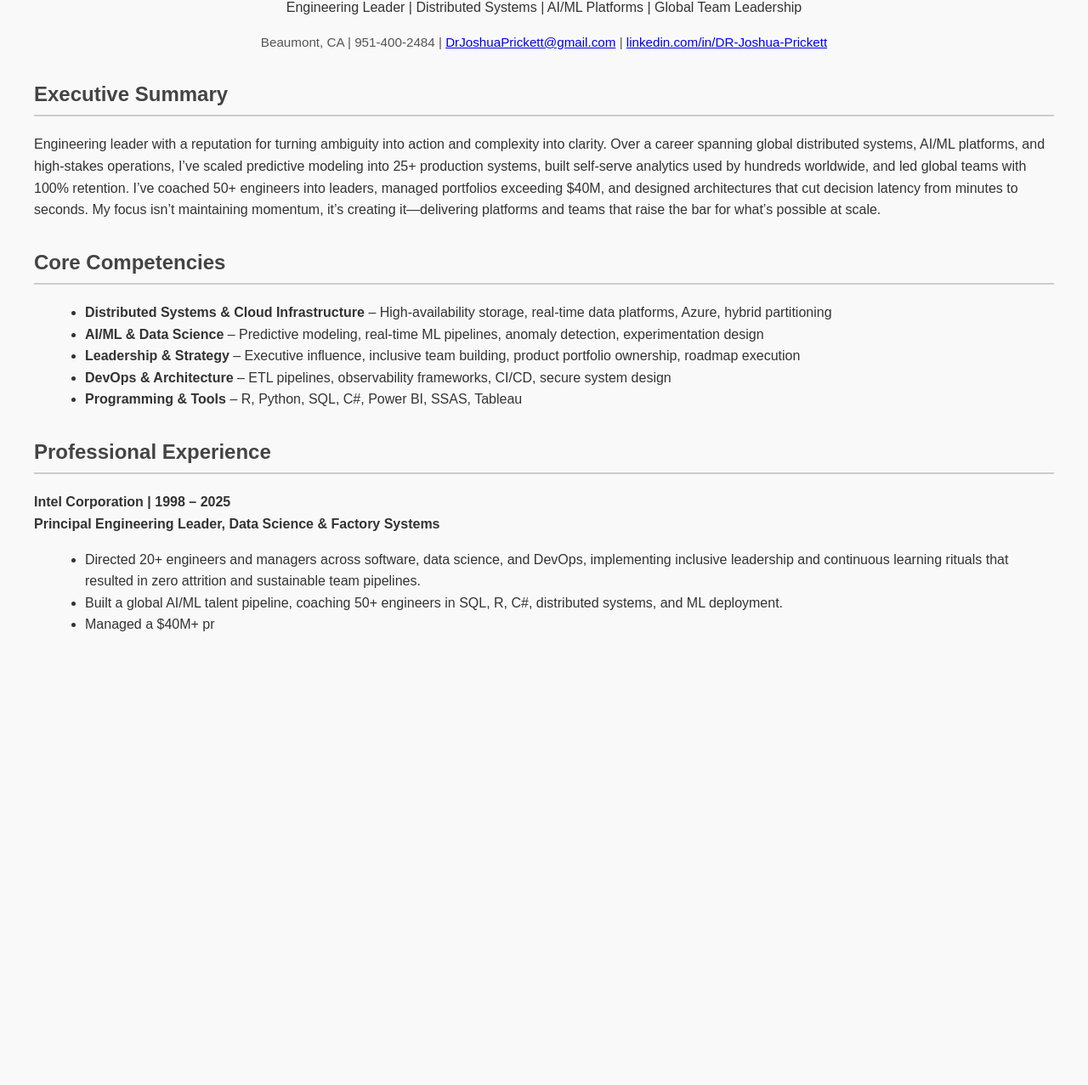
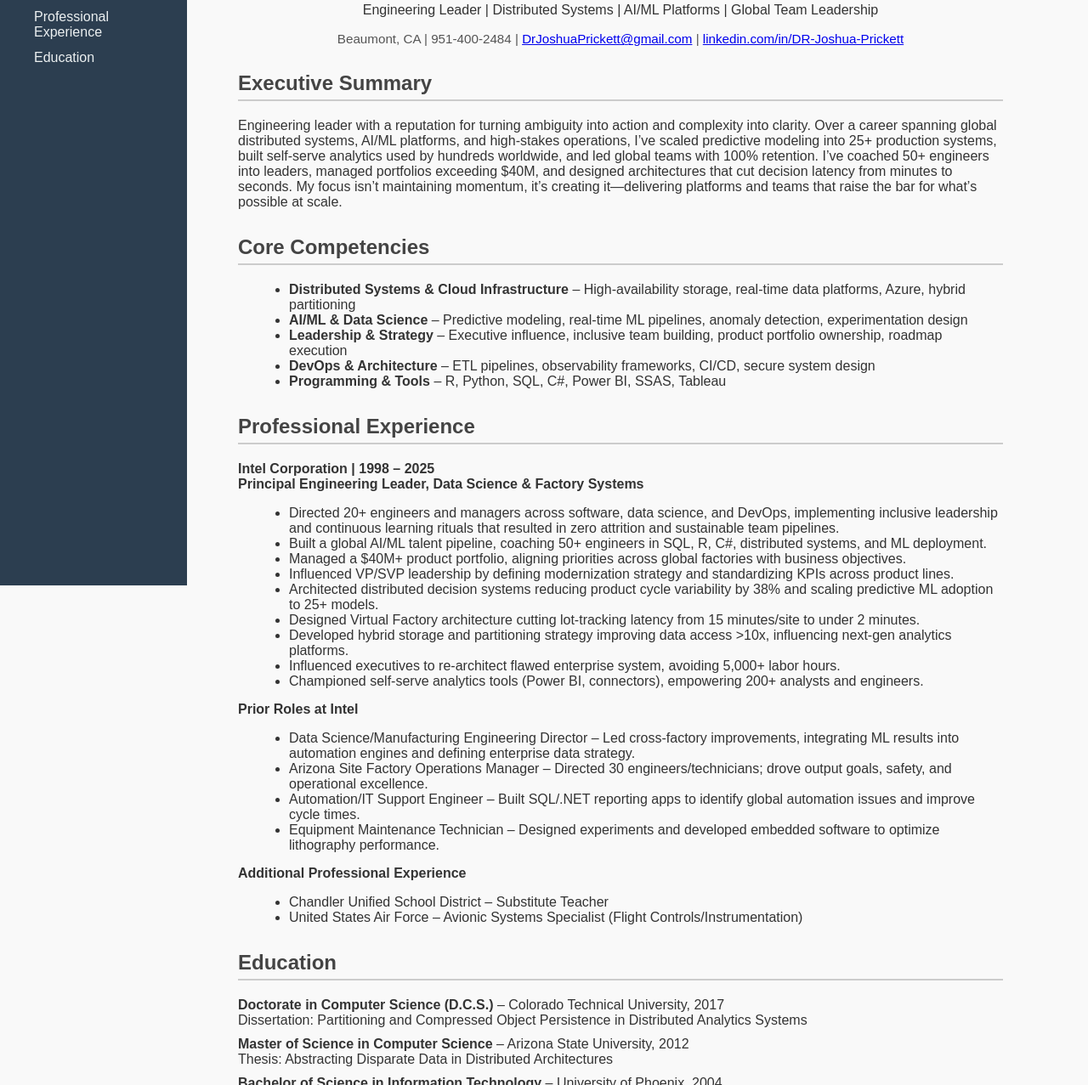
Before and after one commit to DrPrickett/DrPrickett.github.io, a plain HTML site: page index.html in a window 1280 px wide. Shown: the part 111-1388 px from the top of the page at 85% size. Before the commit the page ends 899 px from the top, so only its background shows below. Drawn offline with Linux system fonts and the light colour scheme.

Commit message:
Update index.html to include collapsible menu generated in ChatGPT

```diff
--- a/index.html
+++ b/index.html
@@ -6,10 +6,49 @@
   <style>
     body {
       font-family: Arial, sans-serif;
-      margin: 40px;
-      line-height: 1.6;
+      margin: 0;
+      display: flex;
+      background-color: #f9f9f9;
       color: #333;
-      background-color: #f9f9f9;
+    }
+    nav {
+      width: 220px;
+      background-color: #2c3e50;
+      color: #fff;
+      min-height: 100vh;
+      padding: 20px;
+      box-sizing: border-box;
+      position: fixed;
+      top: 0;
+      left: 0;
+      transition: transform 0.3s ease;
+    }
+    nav h2 {
+      font-size: 1.1em;
+      margin-top: 0;
+      margin-bottom: 15px;
+      border-bottom: 1px solid #555;
+      padding-bottom: 5px;
+    }
+    nav ul {
+      list-style: none;
+      padding: 0;
+    }
+    nav ul li {
+      margin-bottom: 12px;
+    }
+    nav ul li a {
+      color: #ecf0f1;
+      text-decoration: none;
+    }
+    nav ul li a:hover {
+      text-decoration: underline;
+    }
+    main {
+      margin-left: 240px;
+      padding: 40px;
+      max-width: 900px;
+      width: 100%;
     }
     header {
       text-align: center;
@@ -38,10 +77,53 @@
     .edu {
       margin-bottom: 10px;
     }
+    /* Hamburger button */
+    .hamburger {
+      display: none;
+      position: fixed;
+      top: 15px;
+      left: 15px;
+      background: #2c3e50;
+      color: #fff;
+      border: none;
+      padding: 10px 15px;
+      font-size: 18px;
+      cursor: pointer;
+      z-index: 1000;
+    }
+    /* Mobile adjustments */
+    @media (max-width: 768px) {
+      nav {
+        transform: translateX(-100%);
+      }
+      nav.active {
+        transform: translateX(0);
+      }
+      main {
+        margin-left: 0;
+        padding: 20px;
+      }
+      .hamburger {
+        display: block;
+      }
+    }
   </style>
 </head>
 <body>
 
+<button class="hamburger" onclick="toggleMenu()">☰ Menu</button>
+
+<nav id="sidebar">
+  <h2>Navigation</h2>
+  <ul>
+    <li><a href="#summary" onclick="toggleMenu()">Executive Summary</a></li>
+    <li><a href="#competencies" onclick="toggleMenu()">Core Competencies</a></li>
+    <li><a href="#experience" onclick="toggleMenu()">Professional Experience</a></li>
+    <li><a href="#education" onclick="toggleMenu()">Education</a></li>
+  </ul>
+</nav>
+
+<main>
   <header>
     <h1>JOSHUA PRICKETT</h1>
     <p>Engineering Leader | Distributed Systems | AI/ML Platforms | Global Team Leadership</p>
@@ -52,7 +134,7 @@
     </p>
   </header>
 
-<section>
+  <section id="summary">
     <h2>Executive Summary</h2>
     <p>
       Engineering leader with a reputation for turning ambiguity into action and complexity into clarity.
@@ -64,7 +146,7 @@
     </p>
   </section>
 
-<section>
+  <section id="competencies">
     <h2>Core Competencies</h2>
     <ul>
       <li><strong>Distributed Systems & Cloud Infrastructure</strong> – High-availability storage, real-time data platforms, Azure, hybrid partitioning</li>
@@ -75,11 +157,58 @@
     </ul>
   </section>
 
-<section>
+  <section id="experience">
     <h2>Professional Experience</h2>
     <p class="role">Intel Corporation | 1998 – 2025<br>
     Principal Engineering Leader, Data Science & Factory Systems</p>
     <ul>
       <li>Directed 20+ engineers and managers across software, data science, and DevOps, implementing inclusive leadership and continuous learning rituals that resulted in zero attrition and sustainable team pipelines.</li>
       <li>Built a global AI/ML talent pipeline, coaching 50+ engineers in SQL, R, C#, distributed systems, and ML deployment.</li>
-    <li>Managed a $40M+ pr
+      <li>Managed a $40M+ product portfolio, aligning priorities across global factories with business objectives.</li>
+      <li>Influenced VP/SVP leadership by defining modernization strategy and standardizing KPIs across product lines.</li>
+      <li>Architected distributed decision systems reducing product cycle variability by 38% and scaling predictive ML adoption to 25+ models.</li>
+      <li>Designed Virtual Factory architecture cutting lot-tracking latency from 15 minutes/site to under 2 minutes.</li>
+      <li>Developed hybrid storage and partitioning strategy improving data access >10x, influencing next-gen analytics platforms.</li>
+      <li>Influenced executives to re-architect flawed enterprise system, avoiding 5,000+ labor hours.</li>
+      <li>Championed self-serve analytics tools (Power BI, connectors), empowering 200+ analysts and engineers.</li>
+    </ul>
+
+    <p class="role">Prior Roles at Intel</p>
+    <ul>
+      <li>Data Science/Manufacturing Engineering Director – Led cross-factory improvements, integrating ML results into automation engines and defining enterprise data strategy.</li>
+      <li>Arizona Site Factory Operations Manager – Directed 30 engineers/technicians; drove output goals, safety, and operational excellence.</li>
+      <li>Automation/IT Support Engineer – Built SQL/.NET reporting apps to identify global automation issues and improve cycle times.</li>
+      <li>Equipment Maintenance Technician – Designed experiments and developed embedded software to optimize lithography performance.</li>
+    </ul>
+
+    <p class="role">Additional Professional Experience</p>
+    <ul>
+      <li>Chandler Unified School District – Substitute Teacher</li>
+      <li>United States Air Force – Avionic Systems Specialist (Flight Controls/Instrumentation)</li>
+    </ul>
+  </section>
+
+  <section id="education">
+    <h2>Education</h2>
+    <div class="edu">
+      <strong>Doctorate in Computer Science (D.C.S.)</strong> – Colorado Technical University, 2017<br>
+      Dissertation: Partitioning and Compressed Object Persistence in Distributed Analytics Systems
+    </div>
+    <div class="edu">
+      <strong>Master of Science in Computer Science</strong> – Arizona State University, 2012<br>
+      Thesis: Abstracting Disparate Data in Distributed Architectures
+    </div>
+    <div class="edu">
+      <strong>Bachelor of Science in Information Technology</strong> – University of Phoenix, 2004
+    </div>
+  </section>
+</main>
+
+<script>
+  function toggleMenu() {
+    document.getElementById("sidebar").classList.toggle("active");
+  }
+</script>
+
+</body>
+</html>
```
Lines whose indentation alone changed are shown as unchanged.
